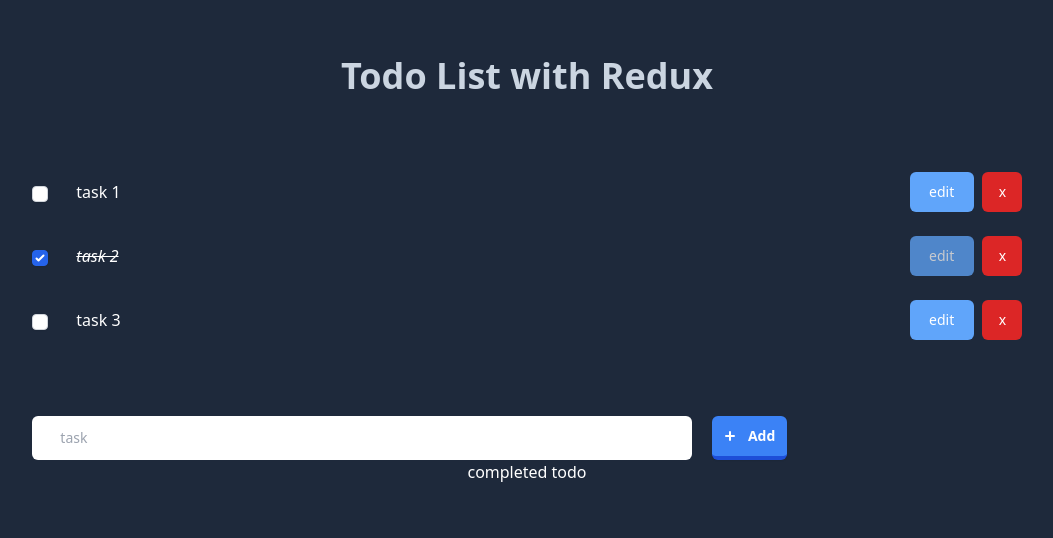
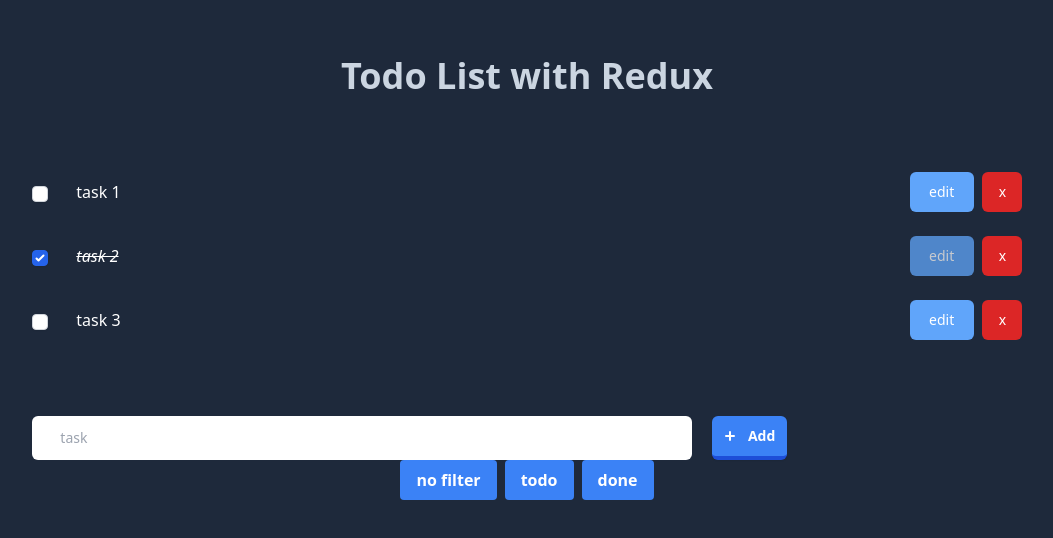
Before and after one commit to Celdama/redux-todo-app, a React (Create React App) app: page / in a window 1280 px wide. Shown: the top 538 px of the page, without its empty margins (113-1166 px from the left). Built offline with nearby package versions, Linux system fonts and the light colour scheme.

Commit message:
Components/TodoFilter: create basic style for now

```diff
--- a/src/Components/TodoFilter/index.js
+++ b/src/Components/TodoFilter/index.js
@@ -2,13 +2,16 @@
 import { useSelector, useDispatch } from 'react-redux';
 import { setFilterAction } from '../../Store/actions/filterAction';
 import { filterSelector } from '../../Store/selectors/filterSelector';
+import { Button } from './todoFilter.tw';
 
 export const TodoFilter = ({ filter, handleSetFilter }) => {
   return (
     <div>
-      <button disabled={filter === true} onClick={() => handleSetFilter(true)}>
-        completed todo
-      </button>
+      <Button disabled={filter === true} onClick={() => handleSetFilter(true)}>
+        no filter
+      </Button>
+      <Button>todo</Button>
+      <Button>done</Button>
     </div>
   );
 };
--- /dev/null
+++ b/src/Components/TodoFilter/todoFilter.tw.js
@@ -0,0 +1,5 @@
+import tw from 'tailwind-styled-components';
+
+export const Button = tw.button`
+  bg-blue-500 hover:bg-blue-700 text-white font-bold py-2 px-4 rounded mx-1
+`;
```
